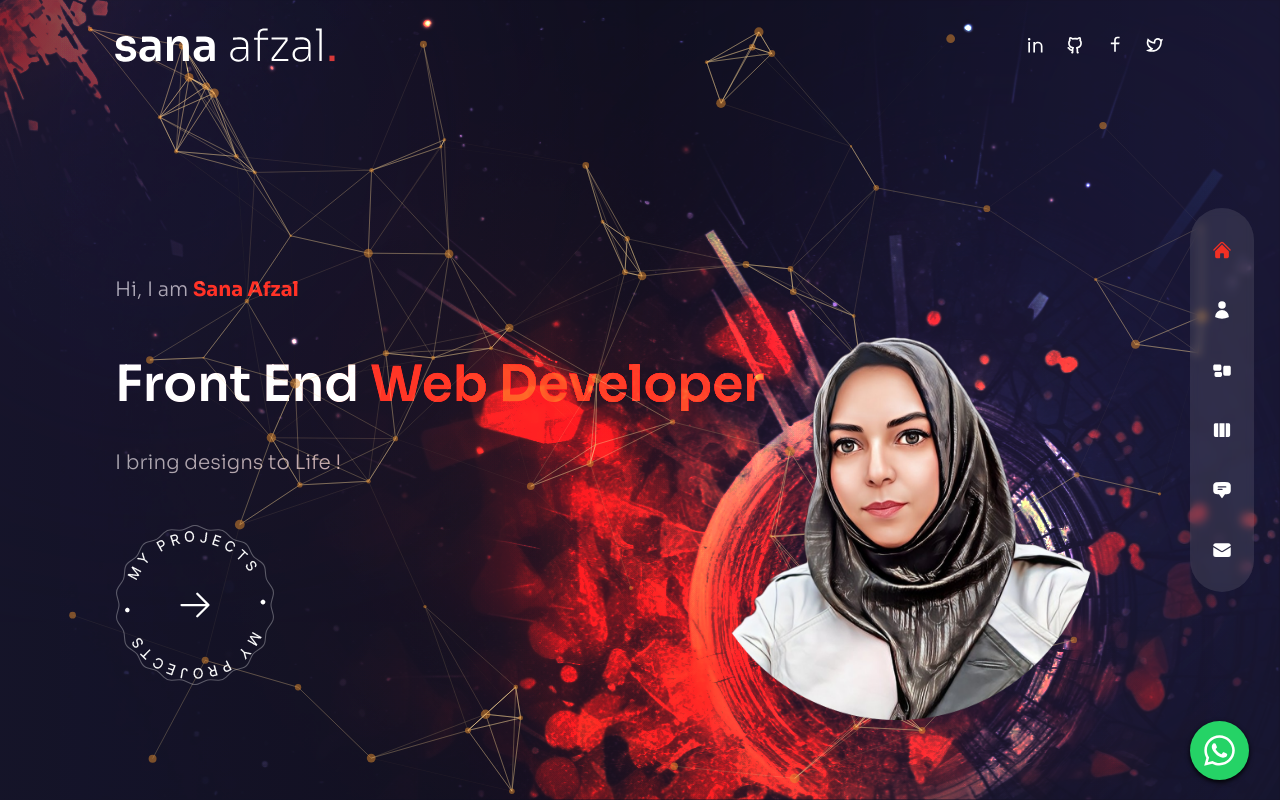
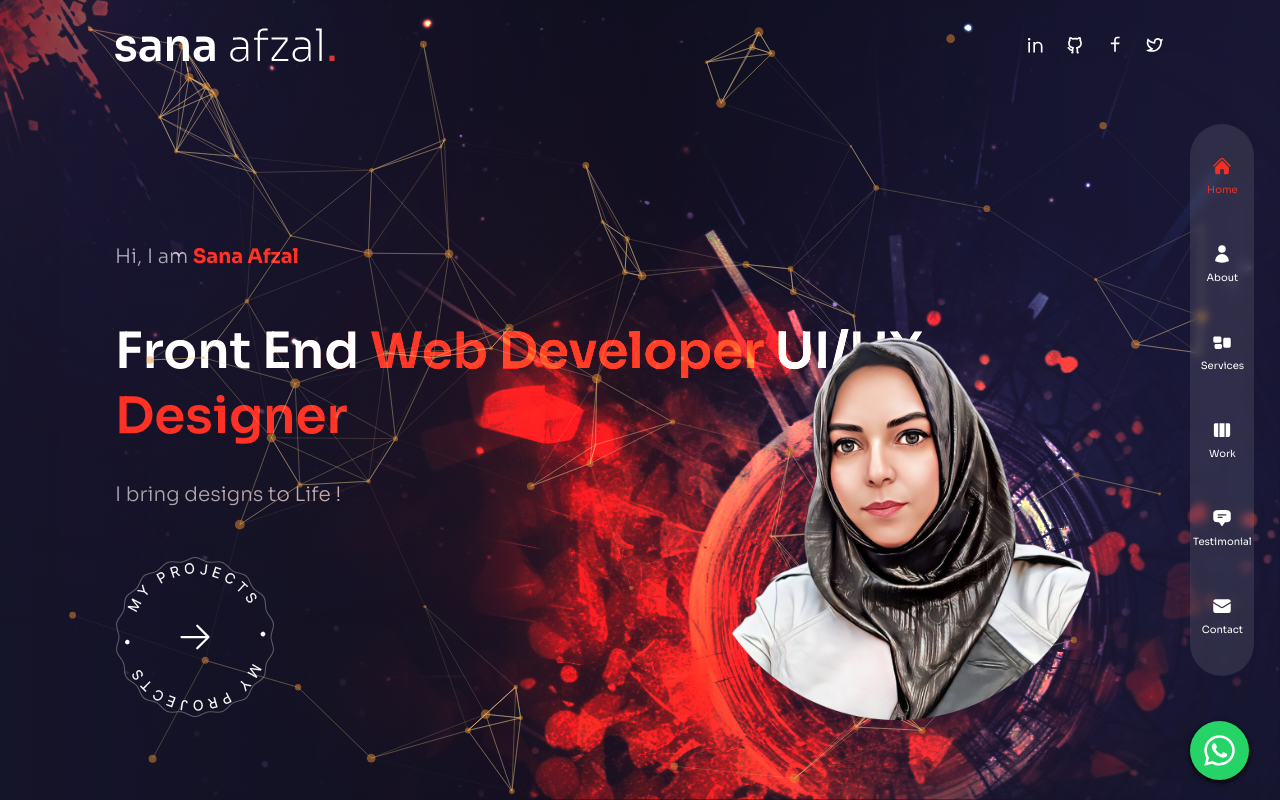
Before and after one commit to sanaafzal-cmd/nextjs-portfolio, a Next.js app: page / in a window 1280 px wide. Built offline with nearby package versions, Linux system fonts and the light colour scheme.

Commit message:
new connit

```diff
--- a/components/Nav.js
+++ b/components/Nav.js
@@ -1,17 +1,17 @@
 //  links
 import {HiHome, HiUser, HiRectangleGroup, HiViewColumns, HiChatBubbleBottomCenterText, HiEnvelope} from 'react-icons/hi2'
 export const navData = [
-  { name: 'home', path: '/', icon: <HiHome /> },
-  { name: 'about', path: '/about', icon: <HiUser /> },
-  { name: 'services', path: '/services', icon: <HiRectangleGroup /> },
-  { name: 'work', path: '/work', icon: <HiViewColumns /> },
+  { name: 'Home', path: '/', icon: <HiHome /> },
+  { name: 'About', path: '/about', icon: <HiUser /> },
+  { name: 'Services', path: '/services', icon: <HiRectangleGroup /> },
+  { name: 'Work', path: '/work', icon: <HiViewColumns /> },
   {
-    name: 'testimonials',
+    name: 'Testimonial',
     path: '/testimonials',
     icon: <HiChatBubbleBottomCenterText />,
   },
   {
-    name: 'contact',
+    name: 'Contact',
     path: '/contact',
     icon: <HiEnvelope />,
   },
@@ -23,6 +23,9 @@ import Link from 'next/link'
 //next router
 import {useRouter} from 'next/router'
 const Nav = () => {
+  const styles = {
+    fontSize : '10px',
+  }
   const router = useRouter();
   const pathname = router.pathname;
   return <nav className='flex flex-col items-center xl:justify-center gap-y-4 fixed h-max bottom-0 mt-auto xl:right-[2%] z-50 top-0 w-full xl:w-16 xl:max-w-md xl:h-screen'>
@@ -44,8 +47,11 @@ const Nav = () => {
           </div>
 
 {/* Icons */}
-          <div>
+          <div className='flex flex-col justify-center items-center'>
           {link.icon}
+          <div style={styles}>
+          {link.name}
+          </div>
           </div>
           </Link>
 
--- a/pages/index.js
+++ b/pages/index.js
@@ -39,7 +39,7 @@ const Home = () => {
         <motion.h1 variants={fadeIn('down', 0.2)}
         initial='hidden'
         animate='show'
-        exit='hidden'  className='h1'>Front End <span className='text-accent'>Web Developer</span> <br />
+        exit='hidden'  className='h1'>Front End <span className='text-accent'>Web Developer</span> UI/UX <span className='text-accent'>Designer</span> <br />
          </motion.h1>
 <motion.p variants={fadeIn('down', 0.1)}
         initial='hidden'
```
